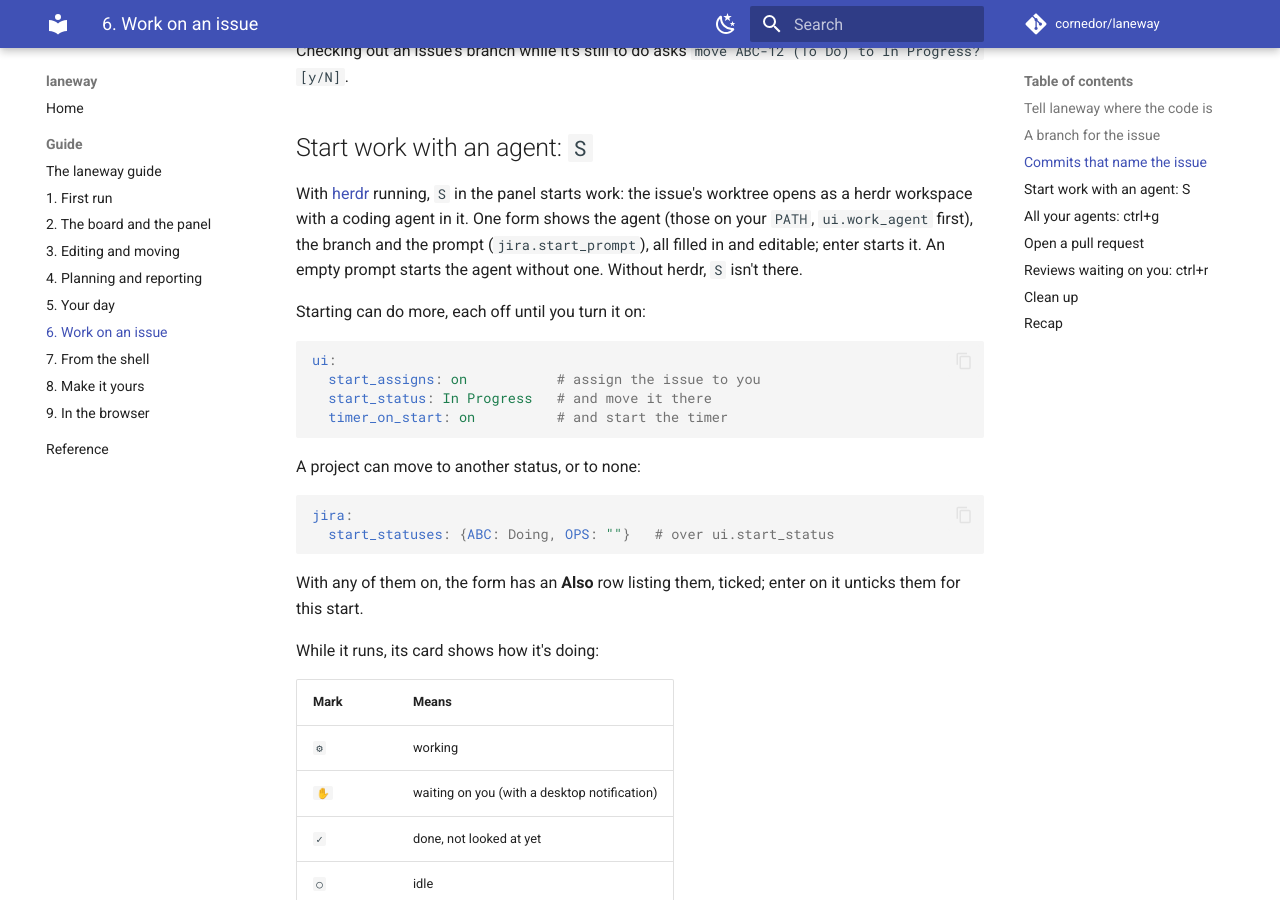
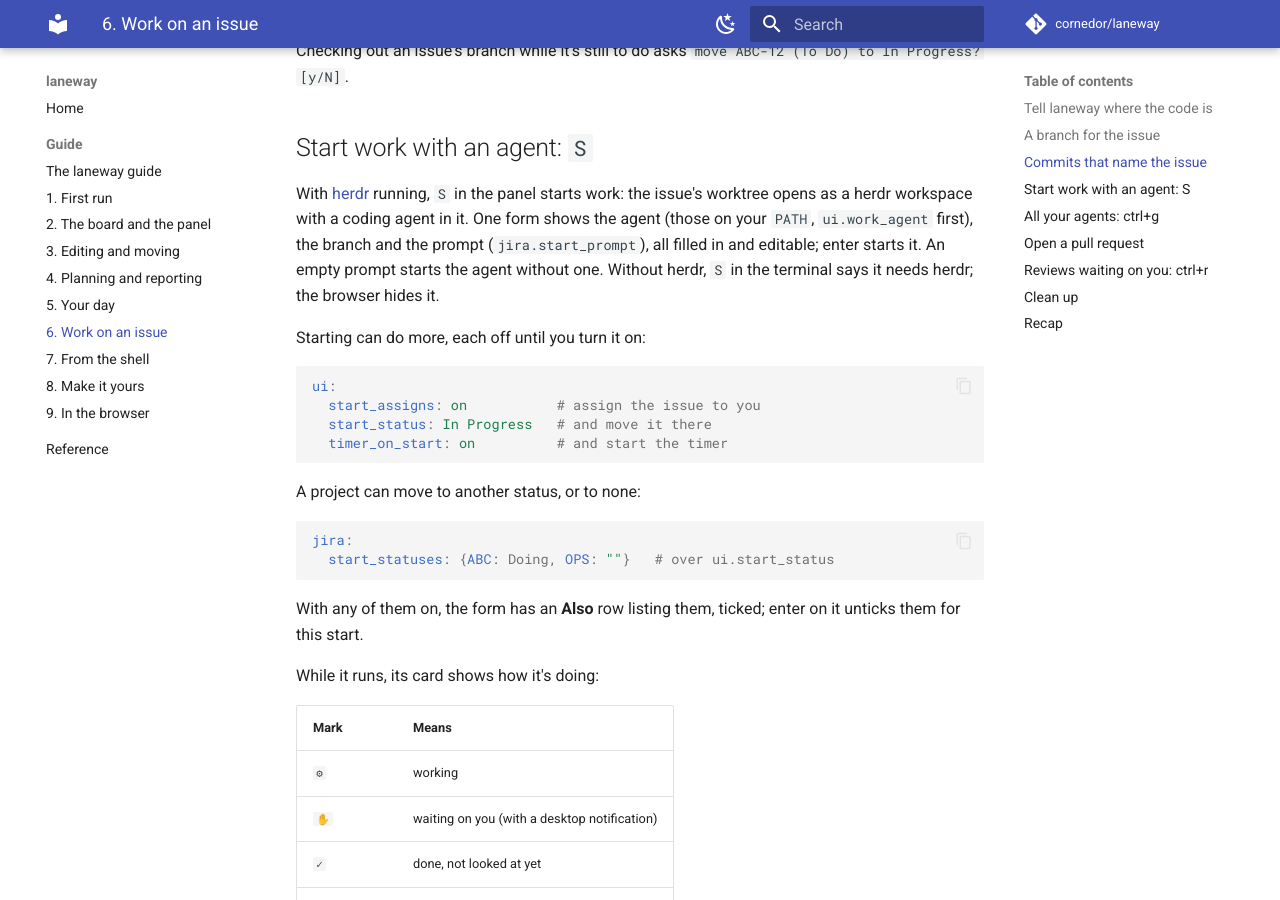
Before and after one commit to cornedor/laneway, an MkDocs documentation site: the page built from docs/guide/06-work-on-an-issue.md, in a window 1280 px wide and 900 px high, scrolled down 926 px. Built offline with MkDocs 1.6.1 and Material for MkDocs 9.7.7, drawn with Linux system fonts in a browser that asks for light colours; comment, search, counter and statistics services are not loaded.

Commit message:
Docs: S without herdr (terminal says so, browser hides it), Review hides without gh and glab LAN-559
Co-Authored-By: Claude Opus 5.5 <noreply@anthropic.com>
Claude-Session: https://claude.ai/code/session_01WhWW6YUbaVXggZF3bUN9ge

```diff
--- a/docs/guide/06-work-on-an-issue.md
+++ b/docs/guide/06-work-on-an-issue.md
@@ -47,7 +47,7 @@ issue's worktree opens as a herdr workspace with a coding agent in it. One
 form shows the agent (those on your `PATH`, `ui.work_agent` first), the
 branch and the prompt (`jira.start_prompt`), all filled in and editable;
 enter starts it. An empty prompt starts the agent without one. Without
-herdr, `S` isn't there.
+herdr, `S` in the terminal says it needs herdr; the browser hides it.
 
 Starting can do more, each off until you turn it on:
 
```
Also changed, not shown: docs/guide/09-in-the-browser.md (+1 -1 lines).
